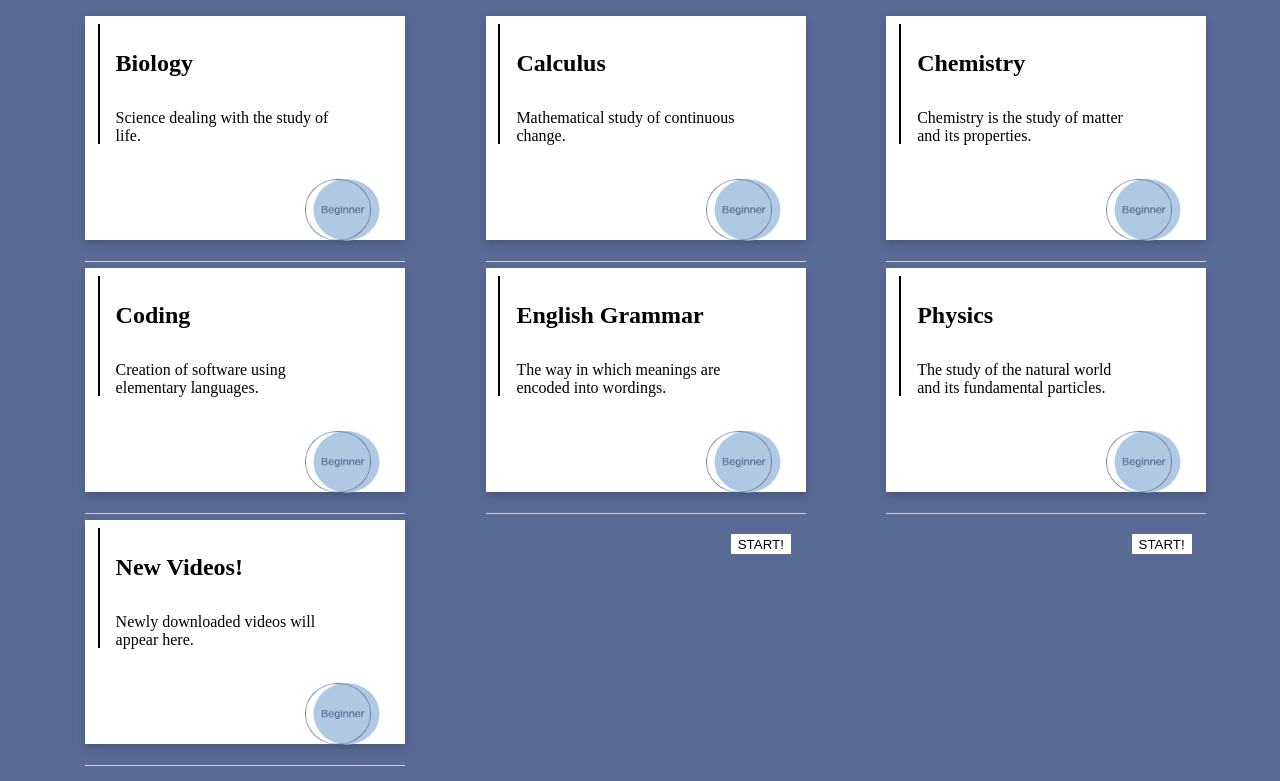
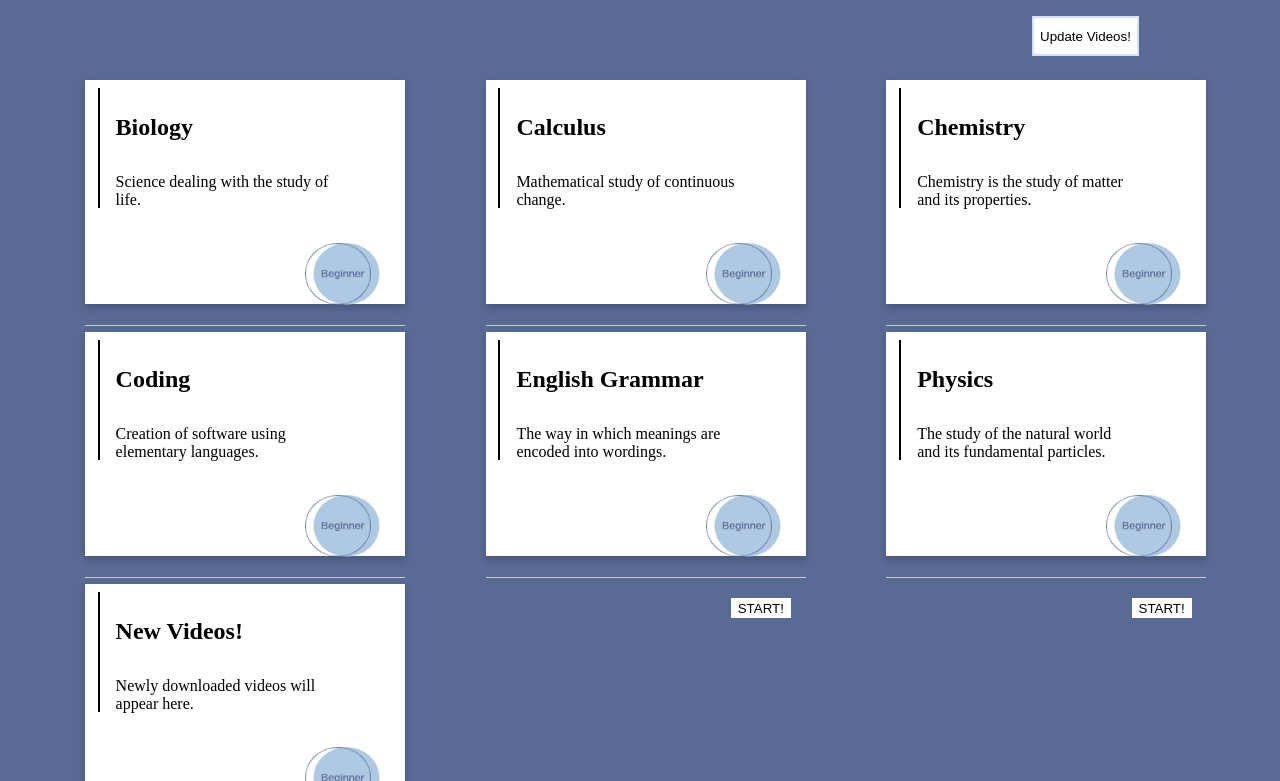
Before and after one commit to halnader/EDU-K8, a website: page courses.html in a window 1280 px wide. Shown: the part 136-917 px from the top of the page. Drawn offline with Linux system fonts and the light colour scheme; files whose address does not match are found by name.

Commit message:
button for hash

```diff
--- a/courses.html
+++ b/courses.html
@@ -4,8 +4,10 @@
 		<link rel="stylesheet" href="style.css" media="screen">
 	</head>
 	<body>
-
+		<div>
 		<h1 class="headingTitle">Categories</h1>
+		<button class="btnDownload">Update Videos!</button>
+		</div>
 		<div>
 			<div class="card">
 			  <div class="blackBox">
--- a/style.css
+++ b/style.css
@@ -119,3 +119,18 @@ hr {
 .btnTitle{
 	font-size: 2em;
 }
+
+.btnDownload{
+	background-color: white;
+    color: black;
+    border: 2px solid #D6E0F6;
+    margin-left: 80vw;
+    margin-bottom: 3vh;
+    height: 5vh;
+    font-stretch: 1.3em;
+}
+
+.btnDownload:hover {
+    background-color: #D6E0F6;
+    color: white;
+}
```
